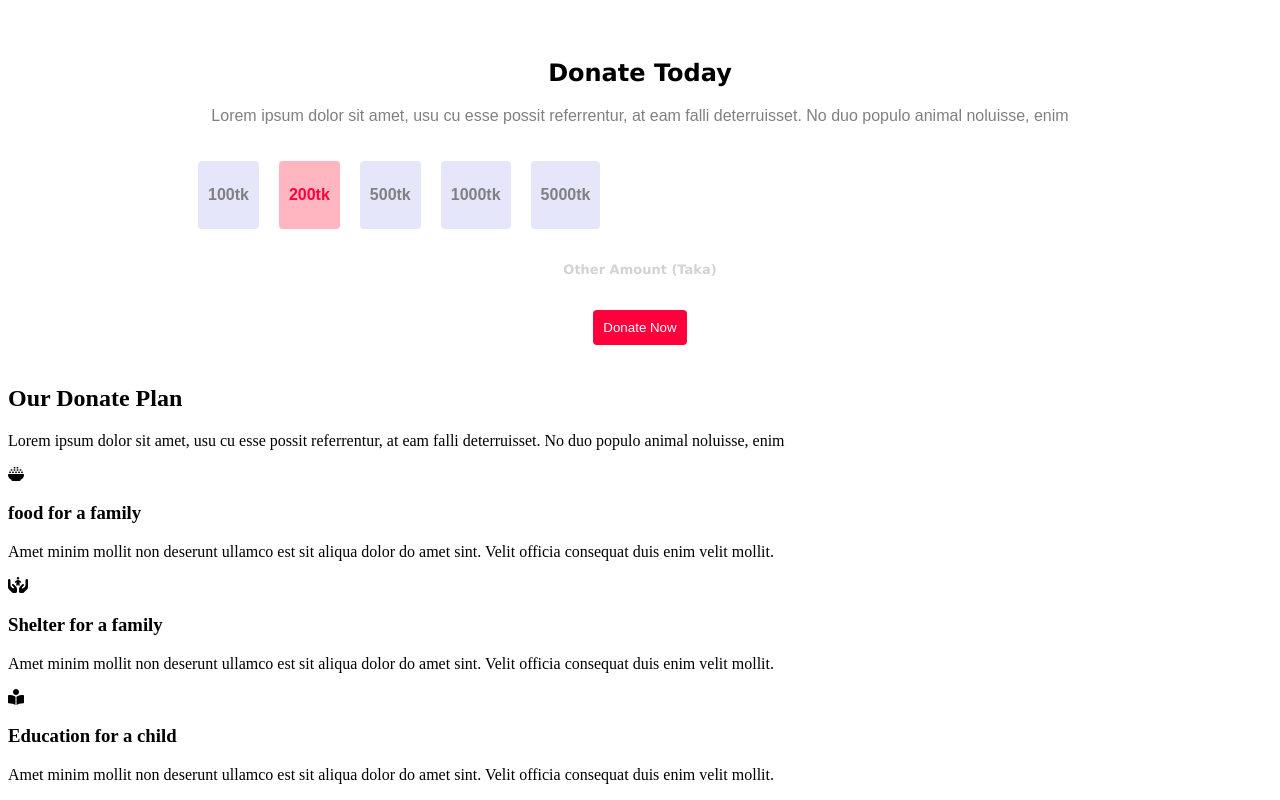
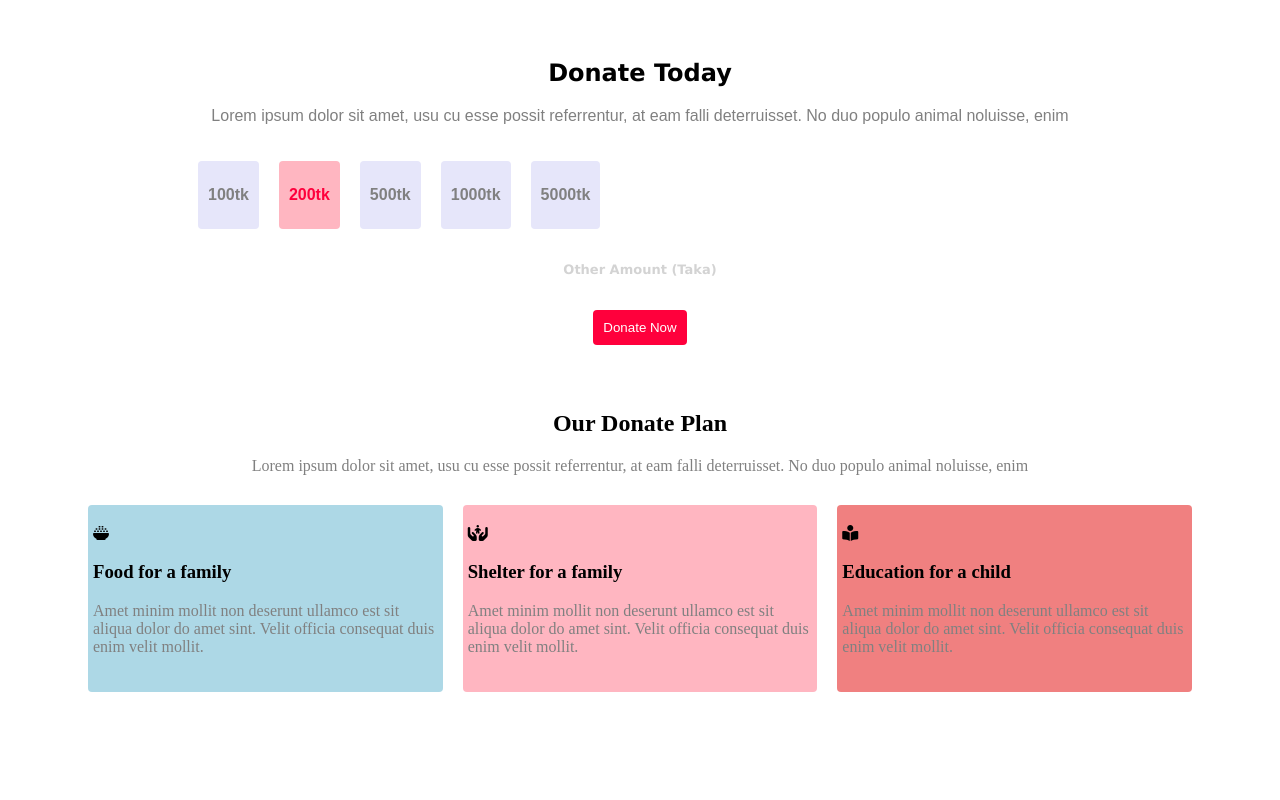
Before and after one commit to farhadankhi/donate-portfolio, a plain HTML site: page index.html in a window 1280 px wide. Shown: the part 469-1269 px from the top of the page. After the commit the page ends 1191 px from the top, so only its background shows below. Drawn offline with Linux system fonts and the light colour scheme.

Commit message:
added whole donate plan

```diff
--- a/index.html
+++ b/index.html
@@ -32,33 +32,35 @@
 
     </section>
     <section class="donate-plan">
-        <h1>Our Donate Plan</h1>
-        <p>Lorem ipsum dolor sit amet, usu cu esse possit referrentur, at eam falli
+        <h1 class="title3">Our Donate Plan</h1>
+        <p class="description3">Lorem ipsum dolor sit amet, usu cu esse possit referrentur, at eam falli
             deterruisset. No duo populo animal noluisse, enim</p>
-        <div>
+        <div class="all-mandatory">
+            <div class="mandatory1">
                 <i class="fa-solid fa-bowl-rice"></i>
-            <h3>food for a family</h3>
-            <p>Amet minim mollit non deserunt
+                <h3>Food for a family</h3>
+                <p class="text1">Amet minim mollit non deserunt
                     ullamco est sit aliqua dolor do amet
                     sint. Velit officia consequat duis enim
                     velit mollit.</p>
             </div>
-        <div>
+            <div class="mandatory2">
                 <i class="fa-solid fa-hands-holding-child"></i>
                 <h3>Shelter for a family</h3>
-            <p>Amet minim mollit non deserunt
+                <p class="text2">Amet minim mollit non deserunt
                     ullamco est sit aliqua dolor do amet
                     sint. Velit officia consequat duis enim
                     velit mollit.</p>
             </div>
-        <div>
+            <div class="mandatory3">
                 <i class="fa-solid fa-book-open-reader"></i>
                 <h3>Education for a child</h3>
-            <p>Amet minim mollit non deserunt
+                <p class="text3">Amet minim mollit non deserunt
                     ullamco est sit aliqua dolor do amet
                     sint. Velit officia consequat duis enim
                     velit mollit.</p>
 
+            </div>
         </div>
 
     </section>
--- a/styles/donate.css
+++ b/styles/donate.css
@@ -62,3 +62,37 @@ li.pink{
     font-family: Verdana, Geneva, Tahoma, sans-serif;
     padding: 20px ;
 }
+/* donate plan section */
+.title3{
+    text-align: center;
+    padding-top: 25px;
+}
+.description3{
+    text-align: center;
+    color: grey;
+    padding-right: 120px;
+    padding-left: 120px;
+}
+.all-mandatory{
+    display: flex;
+    margin: 30px 80px;
+    gap: 20px;
+}
+.mandatory1{
+    background-color: lightblue;
+    padding: 20px 5px;
+    border-radius: 4px;
+}
+.mandatory2{
+    background-color:lightpink ;
+    padding: 20px 5px;
+    border-radius: 4px;
+}
+.mandatory3{
+    background-color: lightcoral;
+    padding: 20px 5px;
+    border-radius: 4px;
+}
+div p,.text1,.text2,.text3{
+    color: grey;
+}
```
Lines whose indentation alone changed are shown as unchanged.
